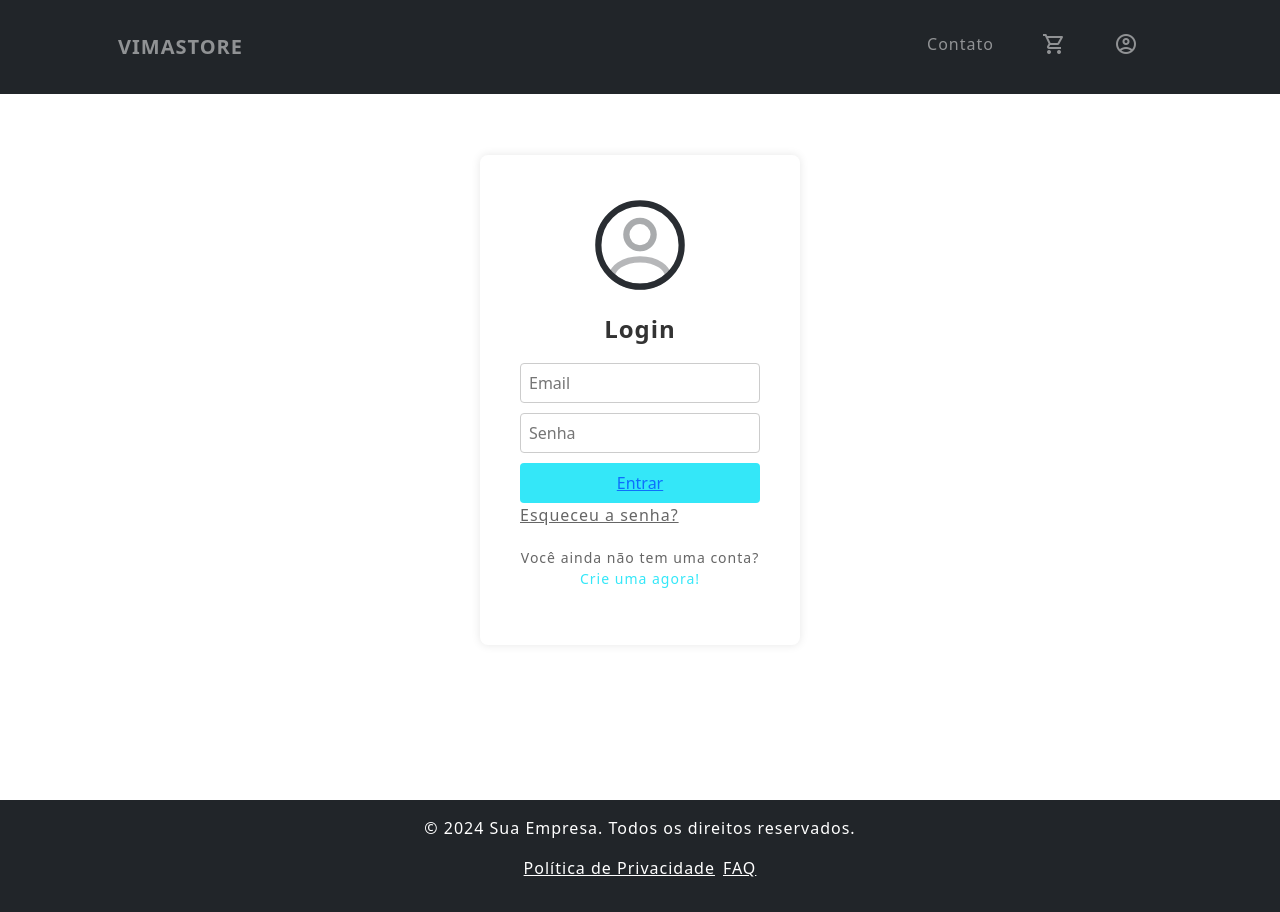
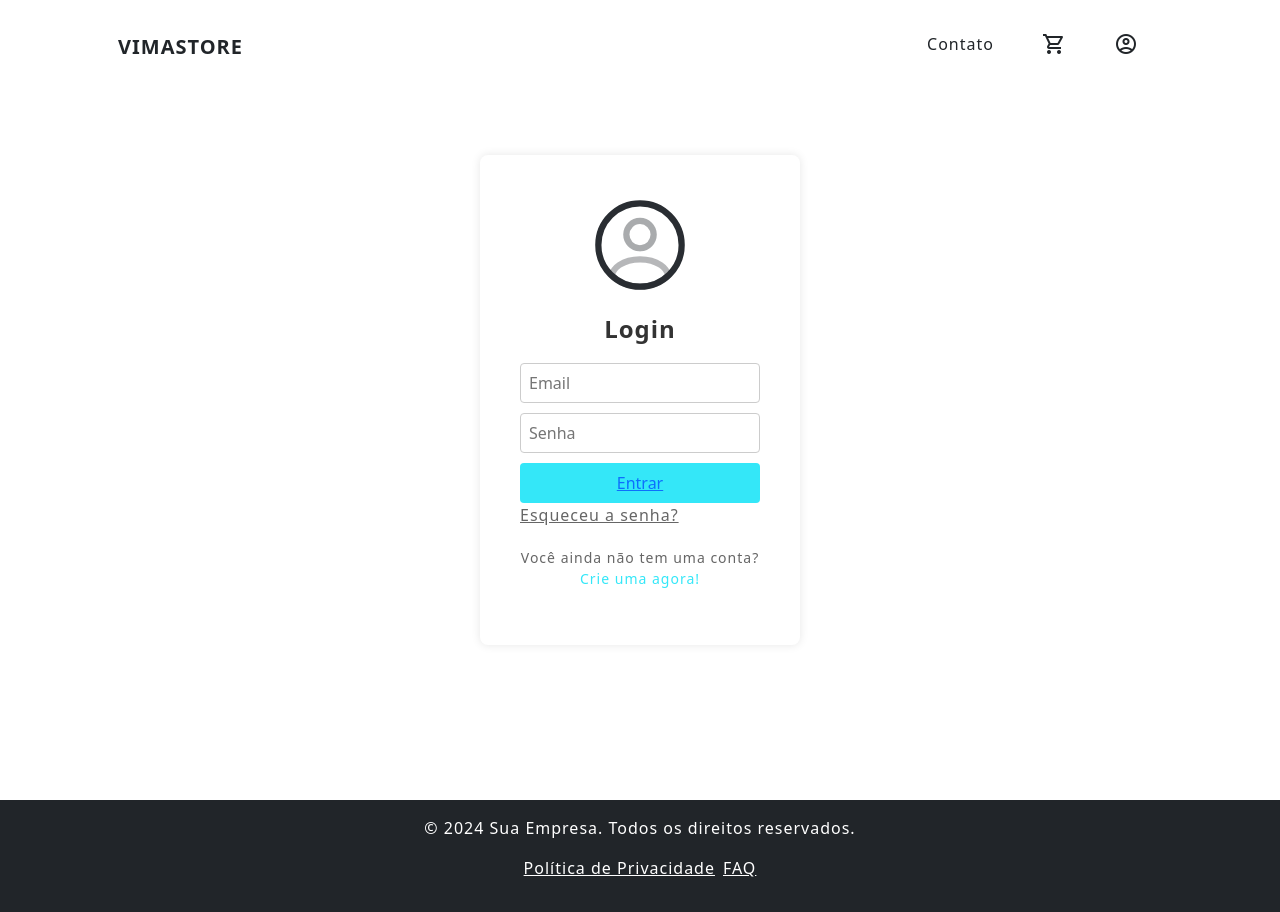
Before and after one commit to MatheusJr014/FrontEnd-Vima, a Vue app: page /login in a window 1280 px wide. Built offline with nearby package versions, Linux system fonts and the light colour scheme.

Commit message:
Update NavBarComponent.vue
Alteração navbar para branca

```diff
--- a/src/components/NavBarComponent.vue
+++ b/src/components/NavBarComponent.vue
@@ -1,7 +1,7 @@
 <template>
-  <nav class="navbar navbar-expand-lg navbar-dark bg-dark fixed-top" id="mainNav">
+  <nav class="navbar navbar-expand-lg navbar-light bg-white fixed-top" id="mainNav">
     <div class="container px-4 px-lg-5">
-        <router-link class="navbar-brand" to="/">VIMASTORE</router-link>
+      <router-link class="navbar-brand text-dark" to="/">VIMASTORE</router-link>
       <button
         class="navbar-toggler navbar-toggler-right"
         type="button"
@@ -17,13 +17,13 @@
       <div class="collapse navbar-collapse" id="navbarResponsive">
         <ul class="navbar-nav ms-auto">
           <li class="nav-item">
-              <RouterLink class="nav-link" to="/contact">Contato</RouterLink>
+            <RouterLink class="nav-link text-dark" to="/contact">Contato</RouterLink>
           </li>
           <li class="nav-item">
-              <RouterLink class="nav-link" to="/carrinho"><span class="material-symbols-outlined">shopping_cart</span></RouterLink>
+            <RouterLink class="nav-link text-dark" to="/carrinho"><span class="material-symbols-outlined">shopping_cart</span></RouterLink>
           </li>
           <li class="nav-item">
-              <RouterLink class="nav-link" to="/login"><span class="material-symbols-outlined">account_circle</span></RouterLink>
+            <RouterLink class="nav-link text-dark" to="/login"><span class="material-symbols-outlined">account_circle</span></RouterLink>
           </li>
         </ul>
       </div>
@@ -35,6 +35,7 @@
 </script>
 
 <style>
-
-
+  .navbar {
+    border-bottom: 1px solid #e0e0e0; /* Opcional, para uma linha discreta na parte inferior */
+  }
 </style>
```
Lines whose indentation alone changed are shown as unchanged.
